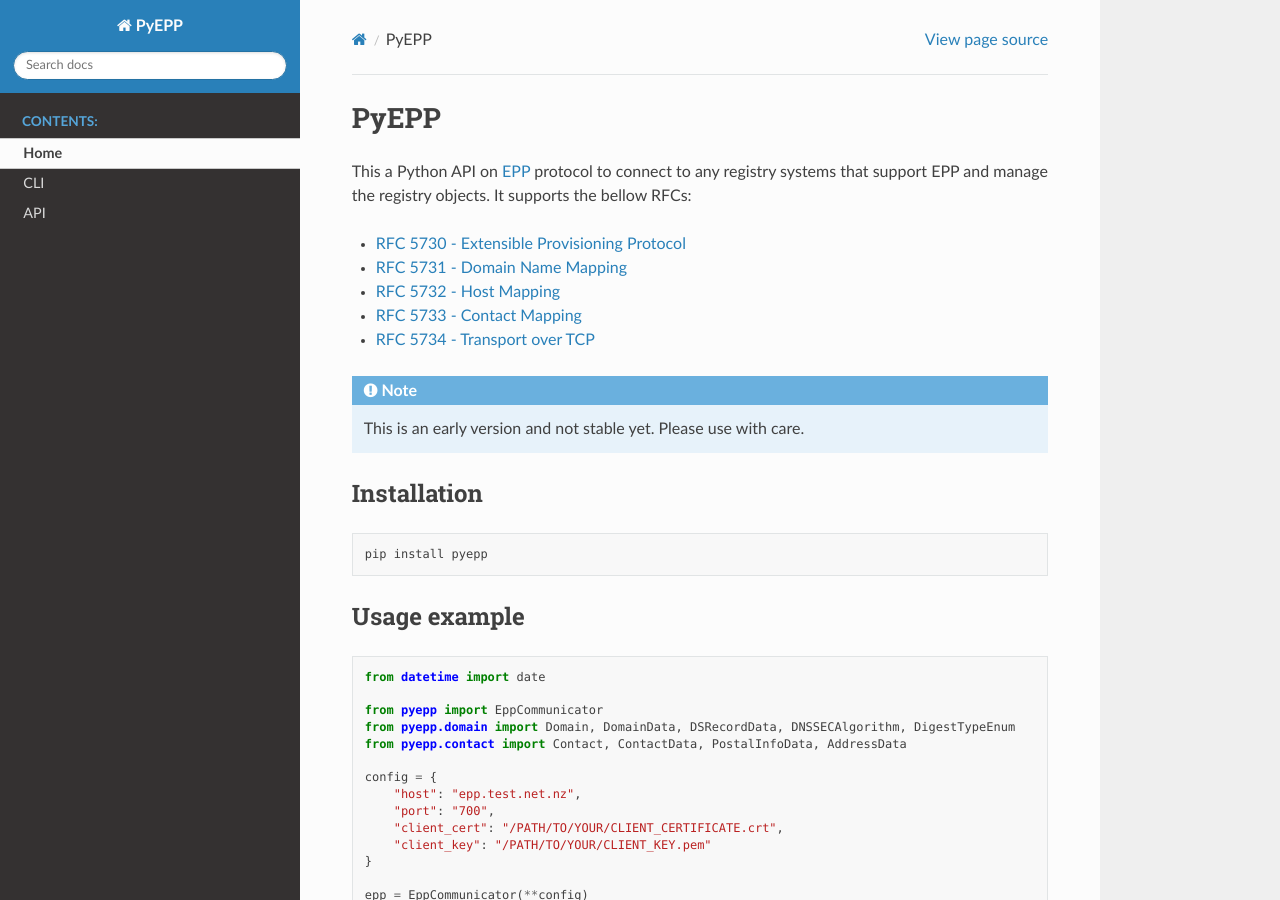
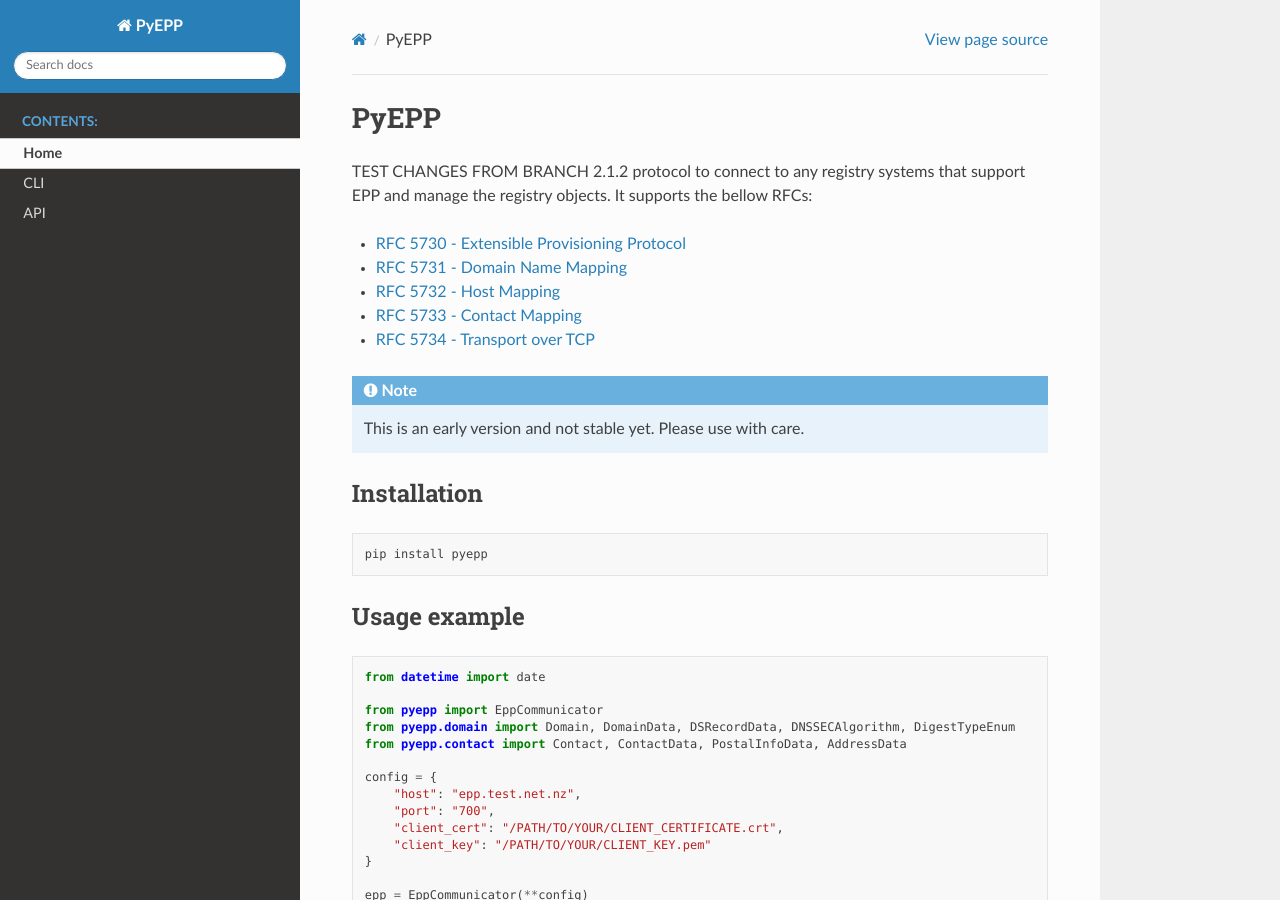
Before and after one commit to InternetNZ/pyepp, a Sphinx documentation site: the page built from docs/index.rst, in a window 1280 px wide and 900 px high. Built offline with Sphinx 7.4.7 and the Read the Docs theme 2.0.0, drawn with Linux system fonts in a browser that asks for light colours.

Commit message:
Update index.rst

```diff
--- a/docs/index.rst
+++ b/docs/index.rst
@@ -1,7 +1,7 @@
 PyEPP
 =====
 
-This a Python API on `EPP <https://en.wikipedia.org/wiki/Extensible_Provisioning_Protocol>`_
+TEST CHANGES FROM BRANCH 2.1.2
 protocol to connect to any registry systems that support EPP and manage the registry objects.
 It supports the bellow RFCs:
 
```
